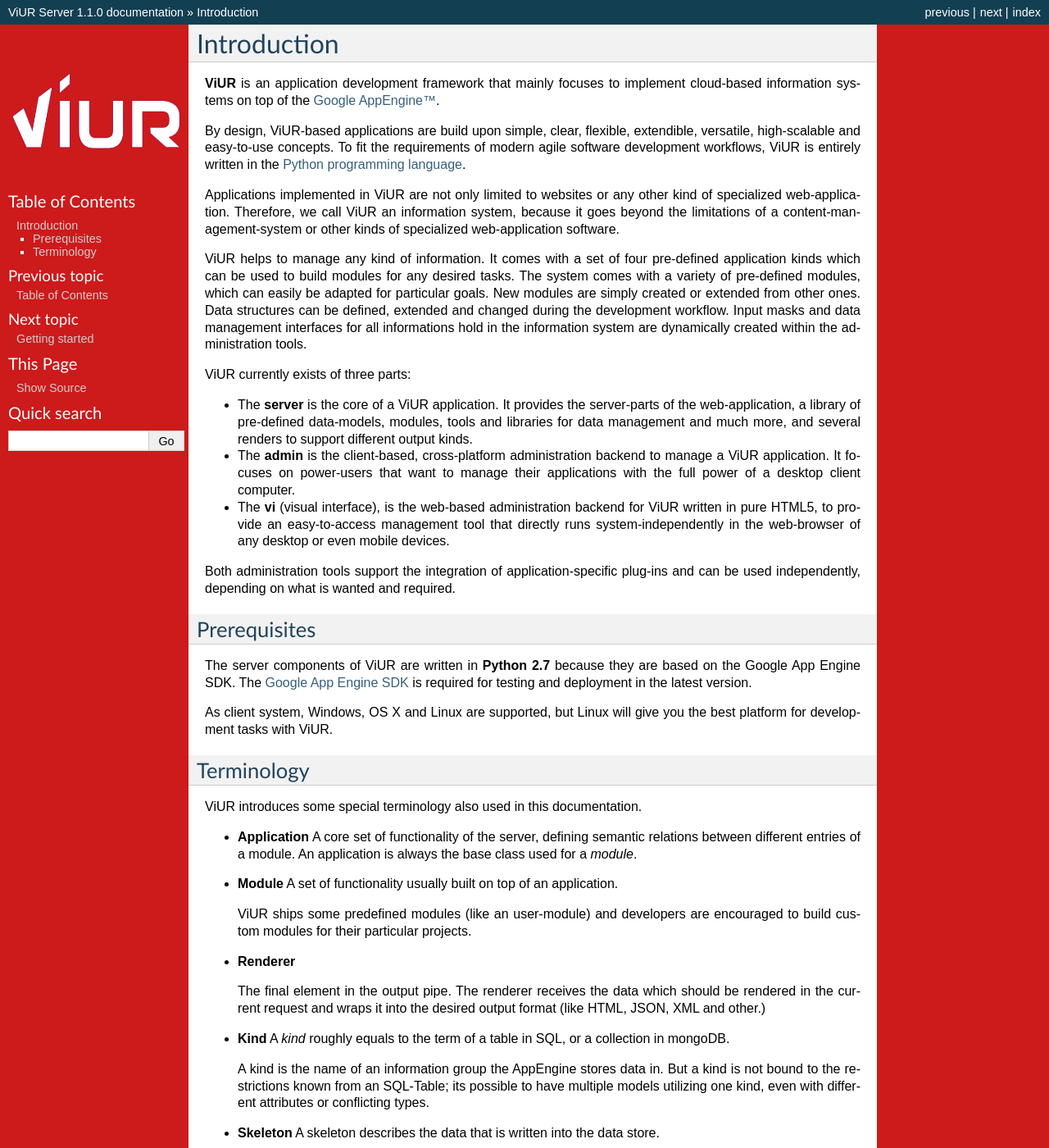
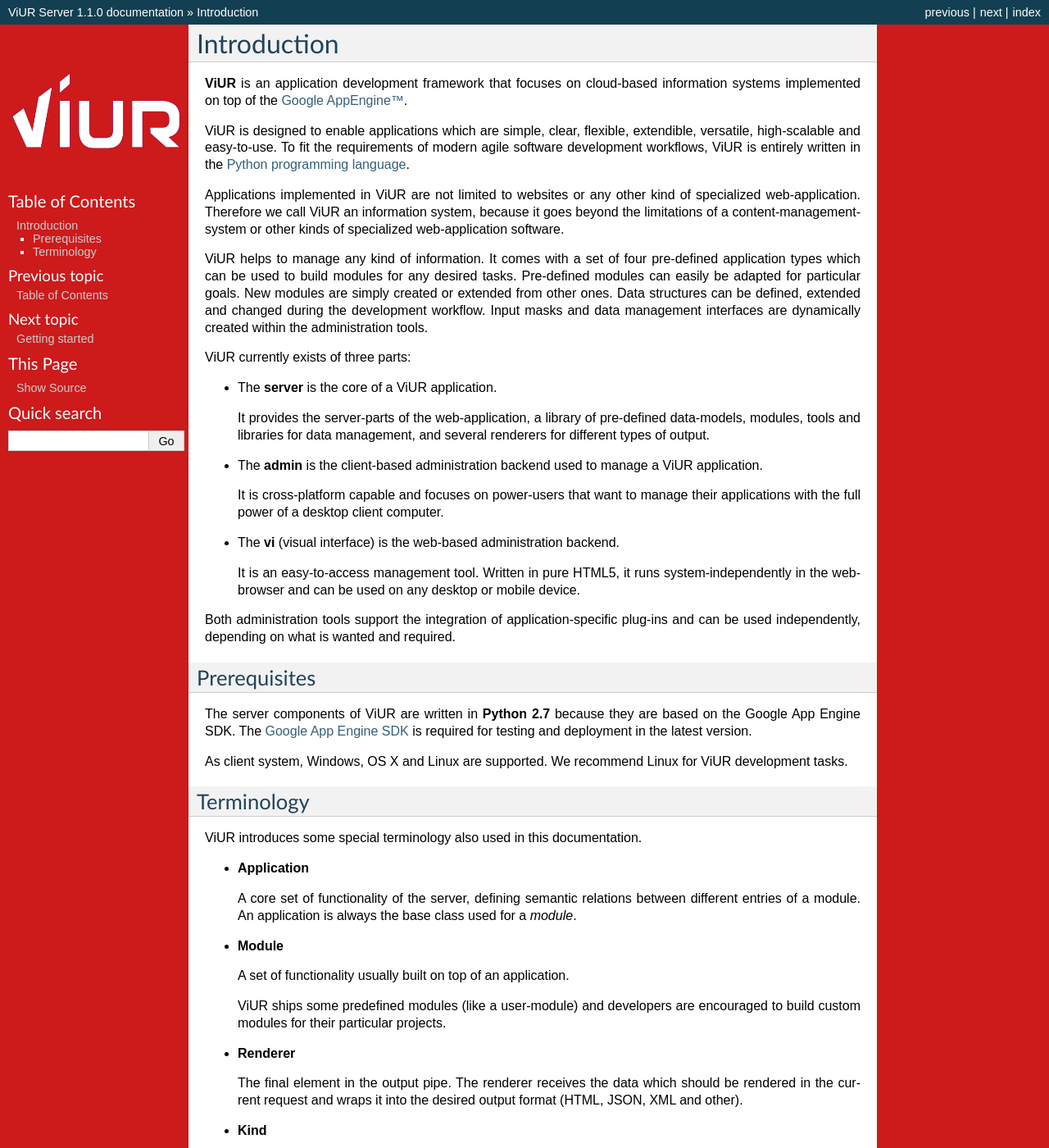
Before and after one commit to viur-framework/viur-docs, a Sphinx documentation site: the page built from source/intro.rst, in a window 1280 px wide and 1400 px high. Shown: the whole window at 82% size. Built offline with Sphinx 7.4.7, drawn with Linux system fonts in a browser that asks for light colours; some of the changed text lies outside the part shown.

Commit message:
Revisioned Intro

```diff
--- a/source/intro.rst
+++ b/source/intro.rst
@@ -1,40 +1,46 @@
 Introduction
 ============
-**ViUR** is an application development framework that mainly focuses to
-implement cloud-based information systems on top of the `Google AppEngine™`_.
+**ViUR** is an application development framework that focuses on
+cloud-based information systems implemented on top of the `Google AppEngine™`_.
 
-By design, ViUR-based applications are build upon simple, clear, flexible,
-extendible, versatile, high-scalable and easy-to-use concepts. To fit the
+ViUR is designed to enable applications which are simple, clear, flexible,
+extendible, versatile, high-scalable and easy-to-use. To fit the
 requirements of modern agile software development workflows, ViUR is entirely
 written in the `Python programming language`_.
 
-Applications implemented in ViUR are not only limited to websites or any other
-kind of specialized web-application. Therefore, we call ViUR an information
+Applications implemented in ViUR are not limited to websites or any other
+kind of specialized web-application. Therefore we call ViUR an information
 system, because it goes beyond the limitations of a content-management-system
 or other kinds of specialized web-application software.
 
 ViUR helps to manage any kind of information. It comes with a set of four
-pre-defined application kinds which can be used to build modules for any
-desired tasks. The system comes with a variety of pre-defined modules, which
-can easily be adapted for particular goals. New modules are simply created or
+pre-defined application types which can be used to build modules for any
+desired tasks. Pre-defined modules can easily be adapted for particular goals.
+New modules are simply created or
 extended from other ones. Data structures can be defined, extended and changed
 during the development workflow. Input masks and data management interfaces
-for all informations hold in the information system are dynamically created
-within the administration tools.
+are dynamically created within the administration tools.
 
 ViUR currently exists of three parts:
 
-- The **server** is the core of a ViUR application. It provides the server-parts
+- The **server** is the core of a ViUR application.
+
+  It provides the server-parts
   of the web-application, a library of pre-defined data-models, modules, tools
-  and libraries for data management and much more, and several renders to
-  support different output kinds.
-- The **admin** is the client-based, cross-platform administration backend to
-  manage a ViUR application. It focuses on power-users that want to manage
+  and libraries for data management, and several renderers for different types of output.
+
+- The **admin** is the client-based administration backend used to
+  manage a ViUR application.
+
+  It is cross-platform capable and focuses on
+  power-users that want to manage
   their applications with the full power of a desktop client computer.
-- The **vi** (visual interface), is the web-based administration backend for
-  ViUR written in pure HTML5, to provide an easy-to-access management tool
-  that directly runs system-independently in the web-browser of any desktop or
-  even mobile devices.
+
+- The **vi** (visual interface) is the web-based administration backend.
+
+  It is an easy-to-access management tool.
+  Written in pure HTML5, it runs system-independently in the web-browser and can be
+  used on any desktop or mobile device.
 
 Both administration tools support the integration of application-specific
 plug-ins and can be used independently, depending on what is wanted and
@@ -51,8 +57,8 @@
 <https://cloud.google.com/appengine/downloads#Google_App_Engine_SDK_for_Python>`_
 is required for testing and deployment in the latest version.
 
-As client system, Windows, OS X and Linux are supported, but Linux will give
-you the best platform for development tasks with ViUR.
+As client system, Windows, OS X and Linux are supported. We recommend Linux for
+ViUR development tasks.
 
 
 Terminology
@@ -61,21 +67,24 @@
 ViUR introduces some special terminology also used in this documentation.
 
 - **Application**
+
   A core set of functionality of the server, defining semantic relations between different entries of a
   module. An application is always the base class used for a *module*.
 
 - **Module**
+
   A set of functionality usually built on top of an application.
 
-  ViUR ships some predefined modules (like an user-module) and developers are encouraged to build
+  ViUR ships some predefined modules (like a user-module) and developers are encouraged to build
   custom modules for their particular projects.
 
 - **Renderer**
 
   The final element in the output pipe. The renderer receives the data which should be rendered in
-  the current request and wraps it into the desired output format (like HTML, JSON, XML and other.)
+  the current request and wraps it into the desired output format (HTML, JSON, XML and other).
 
 - **Kind**
+
   A *kind* roughly equals to the term of a table in SQL, or a collection in mongoDB.
 
   A kind is the name of an information group the AppEngine stores data in.
@@ -83,16 +92,15 @@
   have multiple models utilizing one kind, even with different attributes or conflicting types.
 
 - **Skeleton**
+
   A skeleton describes the data that is written into the data store.
 
   In a more generic terminology, skeletons can be seen as models.
   Skeletons consist of several *bones*, defining the attributes of that model.
 
 - **Bone**
-  A bone stores the type, meta data and the value of one attribute in a skeleton.
 
-  In ViUR, an attribute isn't just defined by its name, value and type, but also additional
-  information used to automatically create input masks used to interact with the user.
+  A bone stores the type, value and meta data of one attribute in a skeleton.
 
-  That's why we declare additional information (like descriptions, help text, etc.)
-  along with the data model.
+  The meta data is additional information (descriptions, help text, etc.)
+  used to automatically create input masks for user interaction.
```
